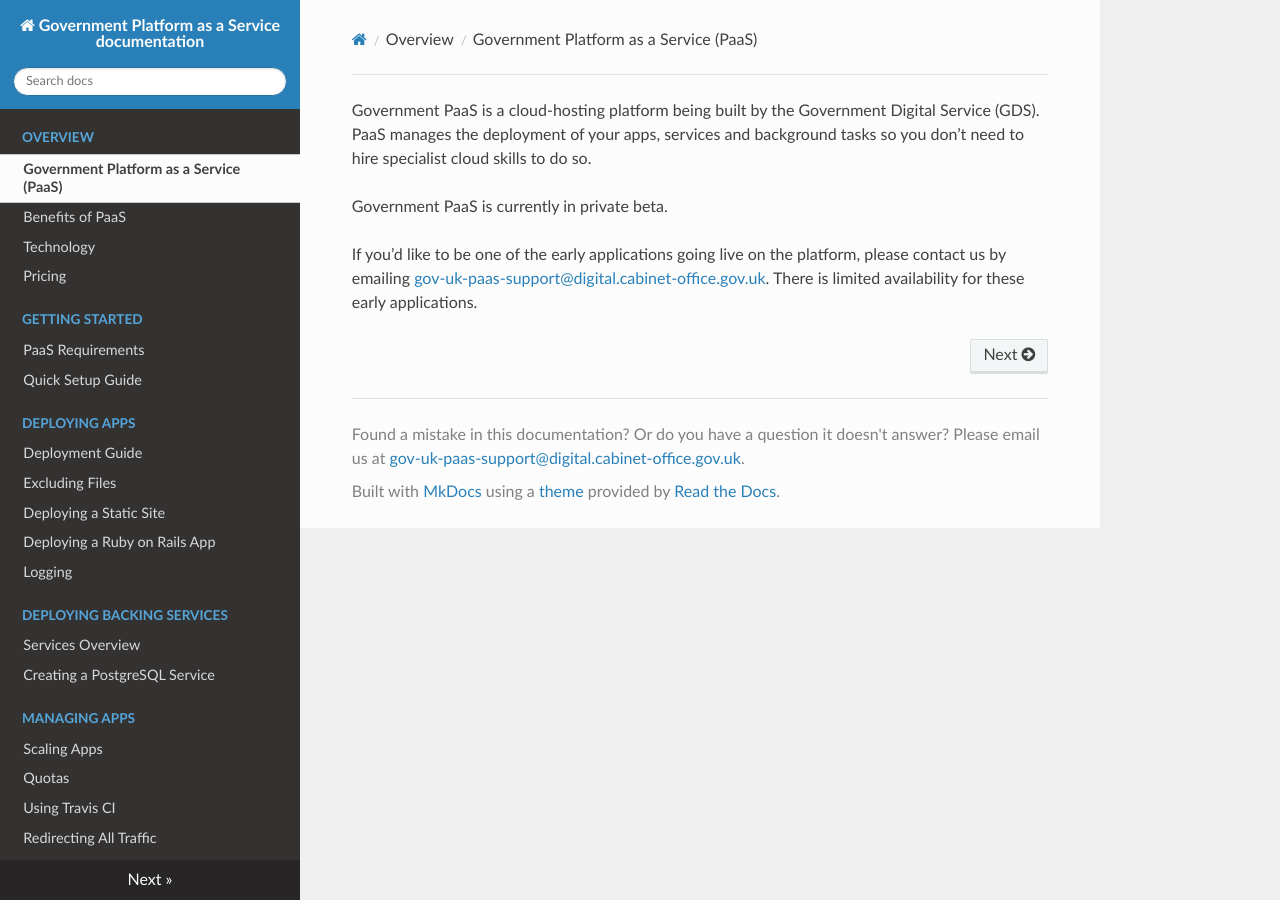
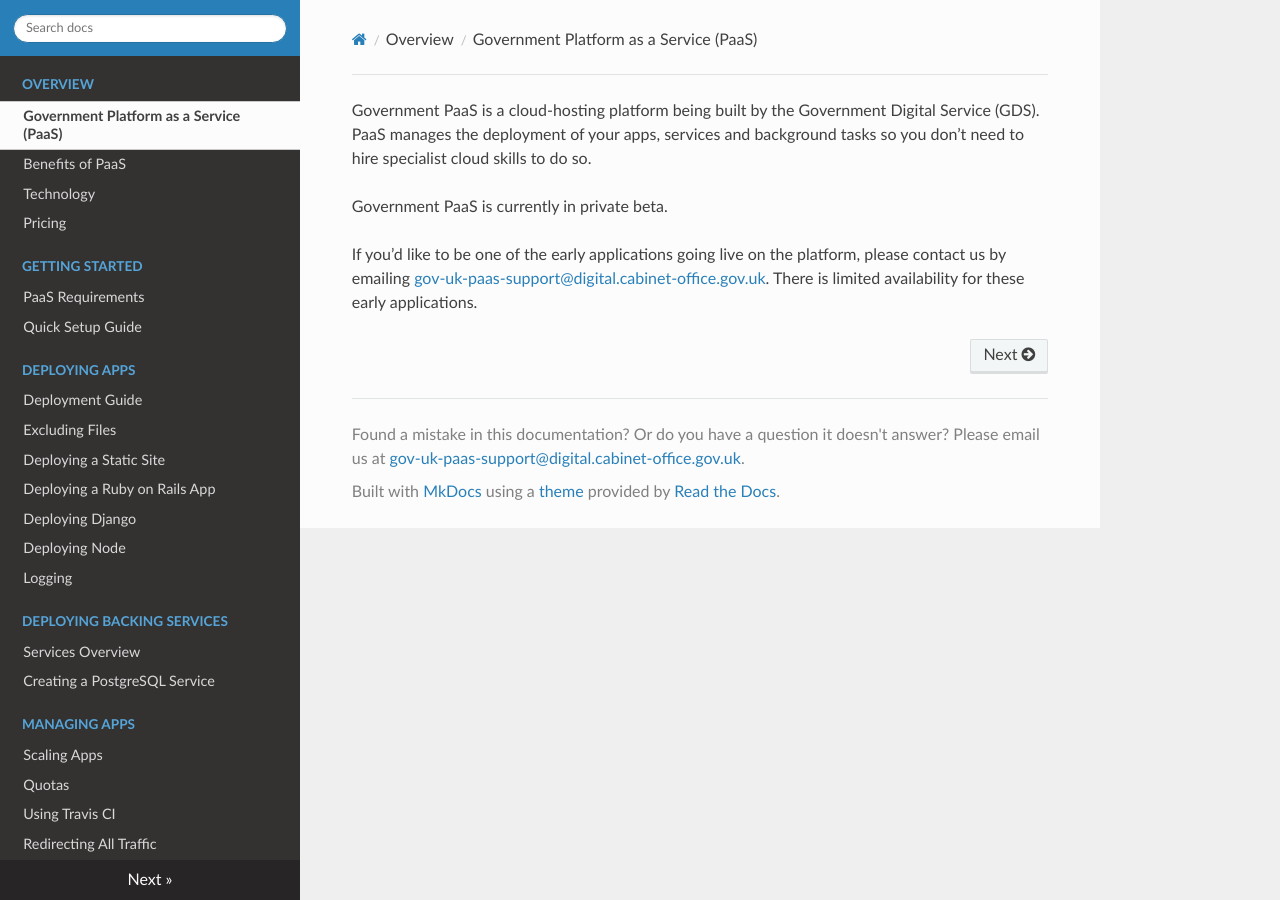
Before and after one commit to alphagov/paas-developer-docs, an MkDocs documentation site: the page built from docs/index.md, in a window 1280 px wide. Built offline with MkDocs 1.6.1, drawn with Linux system fonts in a browser that asks for light colours; nearby versions of some CDN libraries; old or Windows-style settings are respelled for this version of MkDocs.

Commit message:
Display Node and Django instructions

```diff
--- a/mkdocs.yml
+++ b/mkdocs.yml
@@ -15,8 +15,8 @@ pages:
     - 'Deploying a Static Site': 'deploying_apps/deploying_static_sites.md'
     - 'Deploying a Ruby on Rails App': 'deploying_apps/deploying_rails.md'
 #    - 'Deploying Flask': 'deploying_apps/deploying_flask.md'
-#    - 'Deploying Django': 'deploying_apps/deploying_django.md'
-#    - 'Deploying Node': 'deploying_apps/deploying_node_js.md'
+    - 'Deploying Django': 'deploying_apps/deploying_django.md'
+    - 'Deploying Node': 'deploying_apps/deploying_node_js.md'
     - 'Logging': 'deploying_apps/logging.md'
 - Deploying Backing Services:
     - 'Services Overview': 'deploying_services/index.md'
```
